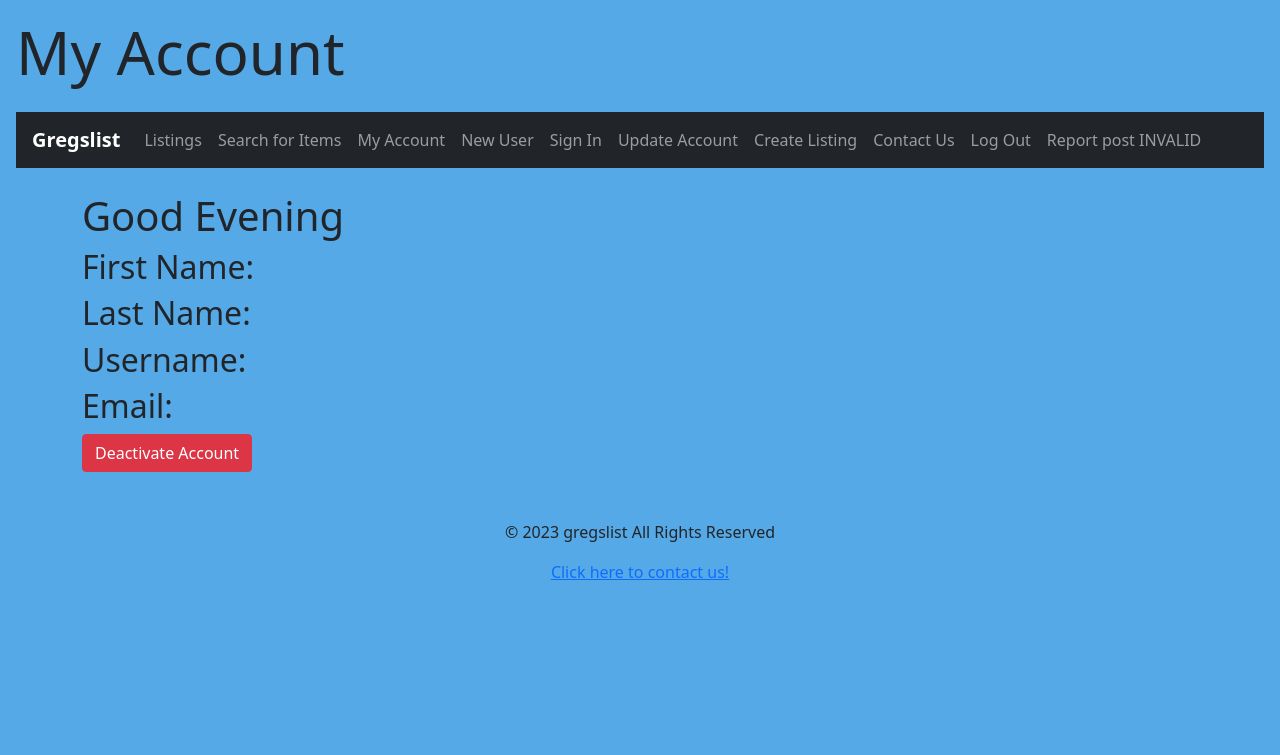
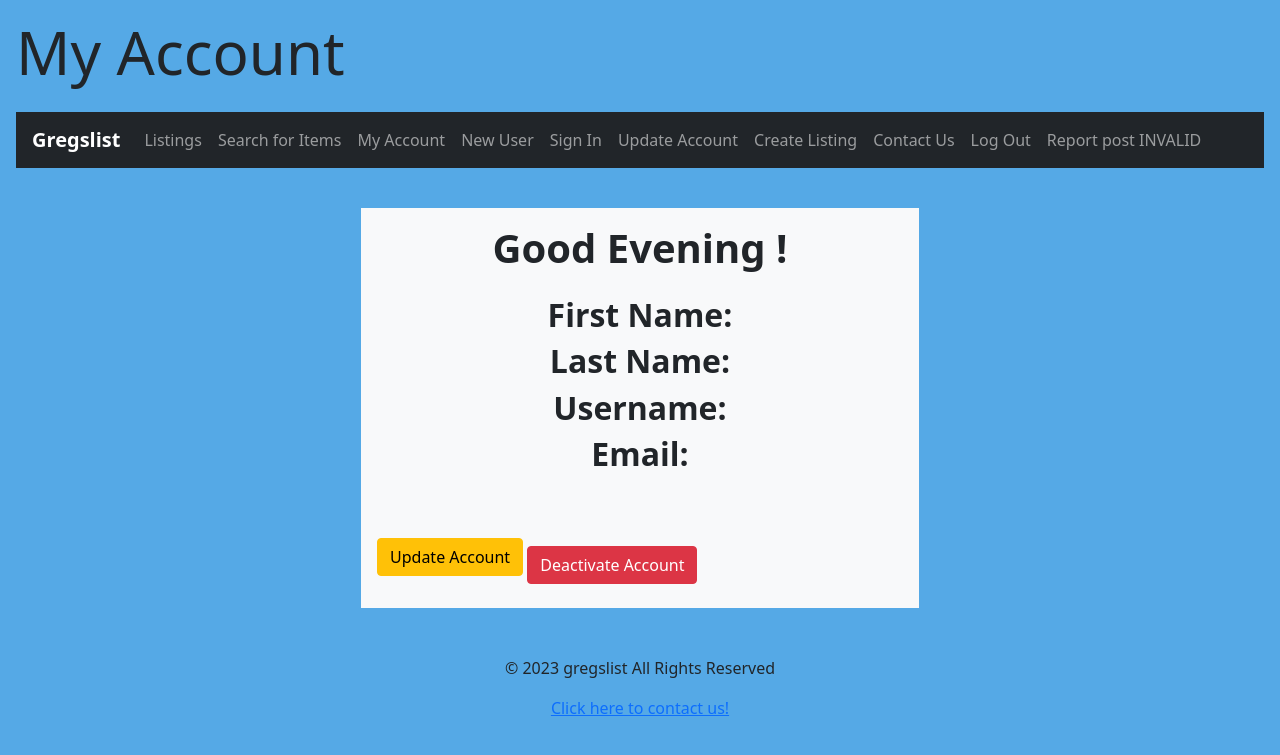
Before and after one commit to ajwild320/Project-Gregslist, a Flask app: page /my_account in a window 1280 px wide. Shown: the top 755 px of the page. Run offline with Flask 3, Linux system fonts and the light colour scheme; the visitor is signed in with stand-in values (Sample User, id 1); some libraries are stand-ins or nearby versions.

Commit message:
my_account page reformatted

```diff
--- a/app.py
+++ b/app.py
@@ -181,8 +181,8 @@ def signup_page():
 
 @app.post('/signup')
 def signup_form():
-    new_fname = str(request.form.get('fname'))
-    new_lname = str(request.form.get('lname'))
+    new_fname = str(request.form.get('fname').title())
+    new_lname = str(request.form.get('lname').title())
     new_email = str(request.form.get('email'))
     new_user = str(request.form.get('username'))
     new_pass = str(request.form.get('user_pass'))
--- a/templates/my_account.html
+++ b/templates/my_account.html
@@ -9,19 +9,23 @@
 {% endblock %}
 
 {% block body %}
-    <h1>Good {{time_of_day}} {{first_name}}</h1>
+    <div class="bg-light w-50 mx-auto p-3 mt-3 mb-5">
+        <h1 class="text-center fw-bold pb-3">Good {{time_of_day}} {{user["first_name"]}}!</h1>
 
-    <h2>First Name:</h2>
-    <h3>{{user["first_name"]}}</h3>
+        <h2 class="text-center fw-bold ">First Name:</h2>
+        <h3 class="text-center fw-bold">{{user["first_name"]}}</h3>
 
-    <h2>Last Name:</h2>
-    <h3>{{user["last_name"]}}</h3>
+        <h2 class="text-center fw-bold">Last Name:</h2>
+        <h3 class="text-center fw-bold">{{user["last_name"]}}</h3>
 
-    <h2>Username:</h2>
-    <h3>{{user["username"]}}</h3>
+        <h2 class="text-center fw-bold">Username:</h2>
+        <h3 class="text-center fw-bold">{{user["username"]}}</h3>
 
-    <h2>Email:</h2>
-    <h3>{{user["email"]}}</h3>
+        <h2 class="text-center fw-bold">Email:</h2>
+        <h3 class="text-center fw-bold pb-5">{{user["email"]}}</h3>
 
-    <a href="/deactivate_account" class="btn btn-danger" role="button">Deactivate Account</a> <!--https://www.w3schools.com/bootstrap/bootstrap_buttons.asp how to utilize href with a button -->
-{% endblock %}
+        <a href="/update_account" class="btn btn-warning mb-3" role="button">Update Account</a>
+
+        <a href="/deactivate_account" class="btn btn-danger" role="button">Deactivate Account</a> <!--https://www.w3schools.com/bootstrap/bootstrap_buttons.asp how to utilize href with a button -->
+    </div>
+    {% endblock %}
```
